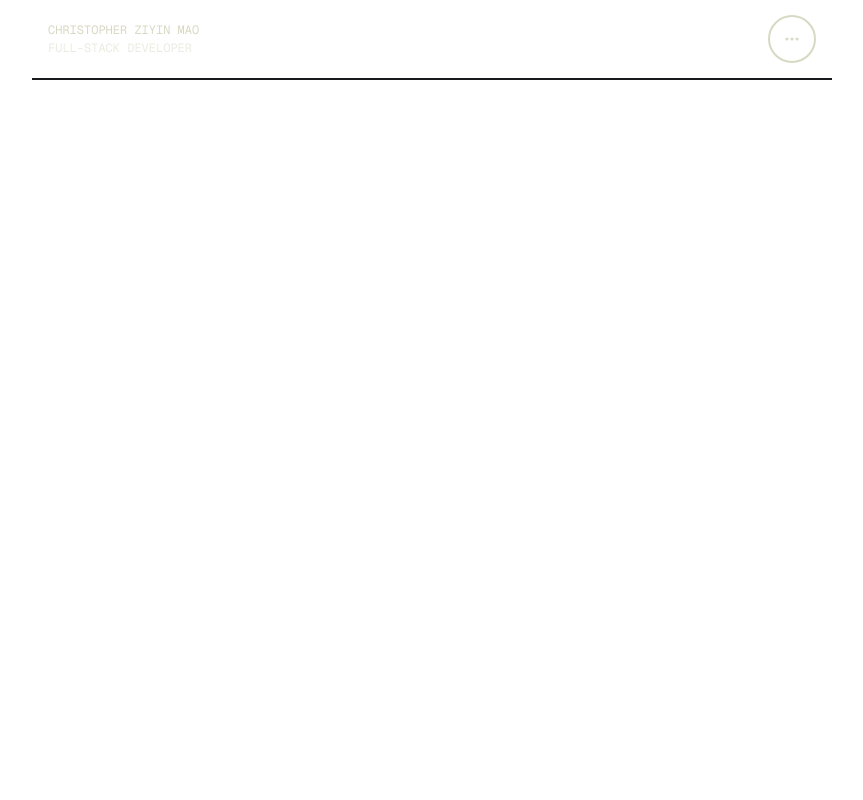
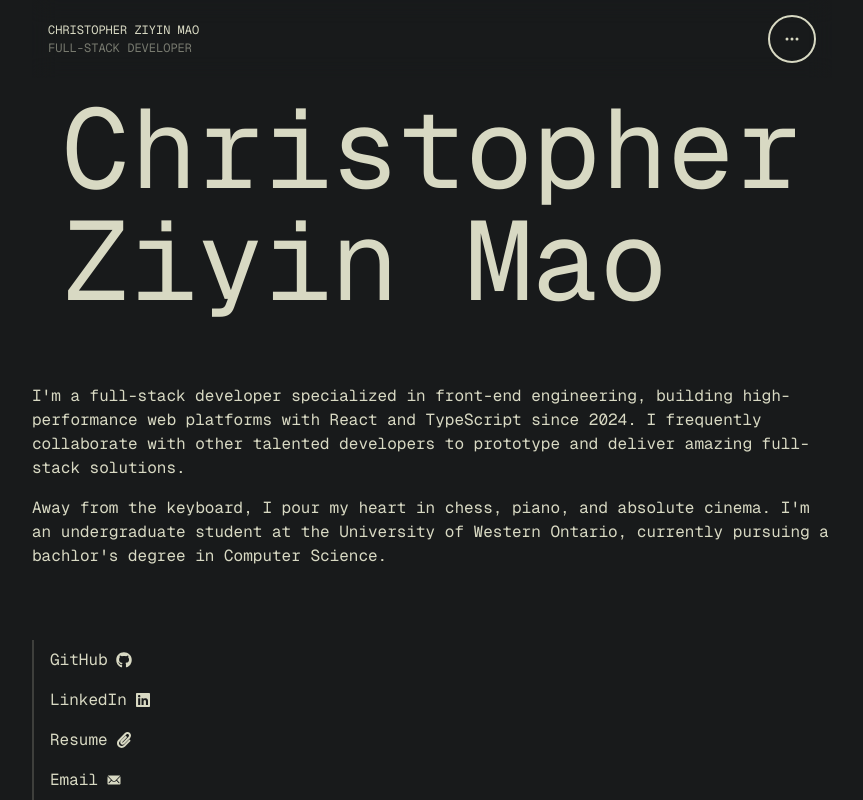
Before and after one commit to RandyTylor69/portfolio-2026, a React (Vite) app: page /connect in a window 1280 px wide. Shown: the whole page, without its empty margins (208-1071 px from the left). Built offline with nearby package versions, Linux system fonts and the light colour scheme; no server answers.

Commit message:
Add Contact section, although the styling is left to be desired.

```diff
--- /dev/null
+++ b/src/components/ConnectSection/AboutMe.jsx
@@ -0,0 +1,22 @@
+import Headline from "../Headline";
+export default function AboutMe() {
+  return (
+    <section className="w-full max-w-200 h-100 md:mt-60 flex flex-col gap-4 md:gap-20 ">
+      <Headline name={"Christopher Ziyin Mao"}/>
+      <article className="w-full h-80 flex flex-col gap-4 ">
+        <p>
+          I'm a full-stack developer specialized in front-end engineering,
+          building high-performance web platforms with React and TypeScript
+          since 2024. I frequently collaborate with other talented developers to
+          prototype and deliver amazing full-stack solutions.
+        </p>
+
+        <p>
+          Away from the keyboard, I pour my heart in chess, piano, and absolute
+          cinema. I'm an undergraduate student at the University of Western
+          Ontario, currently pursuing a bachlor's degree in Computer Science.
+        </p>
+      </article>
+    </section>
+  );
+}
--- /dev/null
+++ b/src/components/ConnectSection/Contact.jsx
@@ -0,0 +1,34 @@
+import { FaGithub, FaLinkedin, FaPaperclip, } from "react-icons/fa";
+import { IoIosMail } from "react-icons/io";
+export default function Contact() {
+  return (
+    <div className="w-full max-w-200 h-40 flex justify-center items-center ">
+      <div className="w-full max-w-200 flex flex-col border-l-2 border-primary/20">
+        <a
+          href="https://github.com/RandyTylor69"
+          className="w-full h-10 p-4 flex gap-2 items-center"
+        >
+          GitHub <FaGithub />
+        </a>
+        <a
+          href="https://www.linkedin.com/in/christopher-mao-2414752a8/"
+          className="w-full h-10 p-4 flex gap-2 items-center"
+        >
+          LinkedIn <FaLinkedin />
+        </a>
+        <a
+          href="https://drive.google.com/file/d/1rL9Pake3w-jYaXBXkYKFobHkoqyq97HW/view"
+          className="w-full h-10 p-4 flex gap-2 items-center"
+        >
+          Resume <FaPaperclip />
+        </a>
+        <a
+          href="mailto:christophermaomao@gmail.com"
+          className="w-full h-10 p-4 flex gap-2 items-center"
+        >
+          Email <IoIosMail />
+        </a>
+      </div>
+    </div>
+  );
+}
--- a/src/components/Headline.jsx
+++ b/src/components/Headline.jsx
@@ -25,7 +25,7 @@ export default function Headline({ name }) {
     if (name == "Projects") {
       dictType = 1;
     }
-    if (name == "Connect") {
+    if (name == "Christopher Ziyin Mao") {
       dictType = 2;
     }
 
@@ -98,7 +98,7 @@ export default function Headline({ name }) {
   }, [hovered]);
 
   return (
-    <div className="w-full  h-96 flex justify-center items-center  relative">
+    <div className="w-full h-20 flex justify-center items-center relative">
       <div
         className={`absolute w-full h-full flex justify-center items-end z-81
             pointer-events-none
@@ -106,7 +106,7 @@ export default function Headline({ name }) {
         ref={matterRef}
       />
       <h1
-        className="text-6xl md:text-[10rem]  -mb-1 md:-mb-3
+        className="text-5xl md:text-[7rem]  -mb-1 md:-mb-3
       absolute bottom-0 left-1/2 transform -translate-x-1/2 z-80
       transition-transform duration-300 hover:-translate-y-10 ease-in-out"
         onPointerEnter={(e) => {
--- a/src/components/Layout.jsx
+++ b/src/components/Layout.jsx
@@ -3,7 +3,7 @@ import { Outlet } from "react-router-dom";
 
 export default function Layout() {
   return (
-    <div className="w-screen h-full flex justify-center items-center flex-col
+    <div className="w-screen min-h-screen flex flex-col justify-center items-center
     font-display">
       <Header />
       <Outlet />
--- a/src/components/Computer.jsx
+++ b/src/components/WorkSection/Computer.jsx
@@ -1,10 +1,10 @@
 import { Canvas } from "@react-three/fiber";
-import { Model } from "../Model";
+import { Model } from "../../Model";
 
 export default function Computer() {
   return (
-    <section className="size-full flex justify-center items-center">
-      <div className="size-100
+    <section className="w-100 h-80 flex justify-center items-center ">
+      <div className="w-full h-full
       flex justify-center items-center">
         <Canvas>
           <directionalLight position={[0, 1, 4]} />
--- a/src/components/Projects.jsx
+++ b/src/components/WorkSection/Projects.jsx
@@ -1,16 +1,15 @@
-import Headline from "./Headline";
+import Headline from "../Headline";
 import { Parallax, ParallaxLayer } from "@react-spring/parallax";
 import ProjectCard from "./ProjectCard";
 
 export default function Projects() {
   return (
     <section
-      className="w-full max-w-200 h-40 mt-20
+      className="w-full max-w-200 h-40
                 flex flex-col justify-center items-center
                 p-8 gap-8 sticky top-20"
     >
       <Headline name={"Projects"} />
-
     </section>
   );
 }
--- a/src/components/ProjectsGallery.jsx
+++ b/src/components/WorkSection/ProjectsGallery.jsx
@@ -1,7 +1,7 @@
 import ProjectCard from "./ProjectCard";
 export default function ProjectsGallery() {
   return (
-    <div className="w-screen h-450 md:h-600 flex flex-col justify-center items-center gap-12">
+    <div className="w-screen h-440 md:h-600 flex flex-col justify-center items-center gap-12">
       <ProjectCard
         ImgURL={"./ProjectCardCovers/blog.png"}
         title={"a blog of one's own"}
--- a/src/components/Works.jsx
+++ b/src/components/WorkSection/Works.jsx
@@ -1,10 +1,10 @@
 import Computer from "./Computer";
 import { MdOutlineKeyboardArrowRight } from "react-icons/md";
-import Headline from "./Headline";
+import Headline from "../Headline";
 export default function Works() {
   return (
     <section
-      className="w-full max-w-200 h-200 mt-40
+      className="w-full max-w-200 h-200
         flex flex-col justify-center items-center
         "
     >
--- a/src/pages/Connect.jsx
+++ b/src/pages/Connect.jsx
@@ -1,6 +1,15 @@
+import { useState } from "react";
+import AboutMe from "../components/ConnectSection/AboutMe";
+import Contact from "../components/ConnectSection/Contact";
 
-export default function Connect(){
-    return(
-        <></>
-    )
+export default function Connect() {
+  return (
+    <main
+      className="w-screen p-8 h-screen bg-secondary text-primary
+    flex flex-col items-center justify-center font-display gap-40 md:gap-0"
+    >
+      <AboutMe />
+      <Contact />
+    </main>
+  );
 }
--- a/src/pages/Work.jsx
+++ b/src/pages/Work.jsx
@@ -1,6 +1,6 @@
-import Works from "../components/Works";
-import Projects from "../components/Projects";
-import ProjectsGallery from "../components/ProjectsGallery";
+import Works from "../components/WorkSection/Works";
+import Projects from "../components/WorkSection/Projects";
+import ProjectsGallery from "../components/WorkSection/ProjectsGallery";
 import { useState, createContext } from "react";
 
 export const ThemeContext = createContext();
@@ -10,7 +10,7 @@ export default function Work() {
   return (
     <ThemeContext.Provider value={{ mouseCords, setMouseCords }}>
       <main
-        className="w-screen h-full bg-secondary text-primary
+        className="w-screen h-full bg-secondary text-primary pt-20
     flex flex-col items-center justify-center font-display"
         onMouseMove={({ clientX, clientY }) => {
           setMouseCords({ clientX: clientX, clientY: clientY });
```
Also changed, not shown: src/components/WorkSection/ProjectCard.jsx (renamed from src/components/ProjectCard.jsx).
